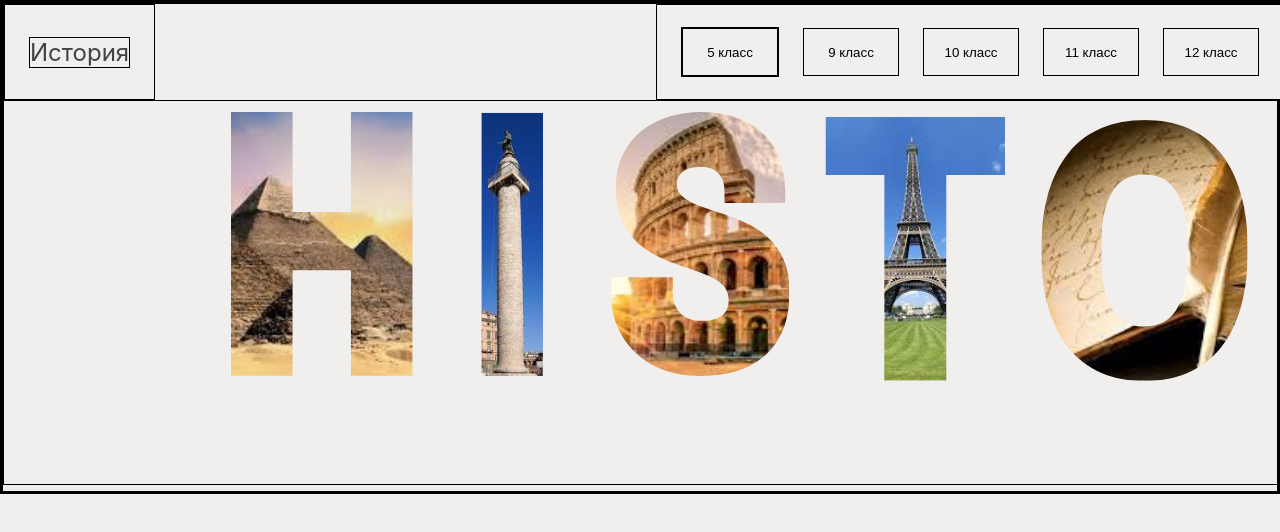
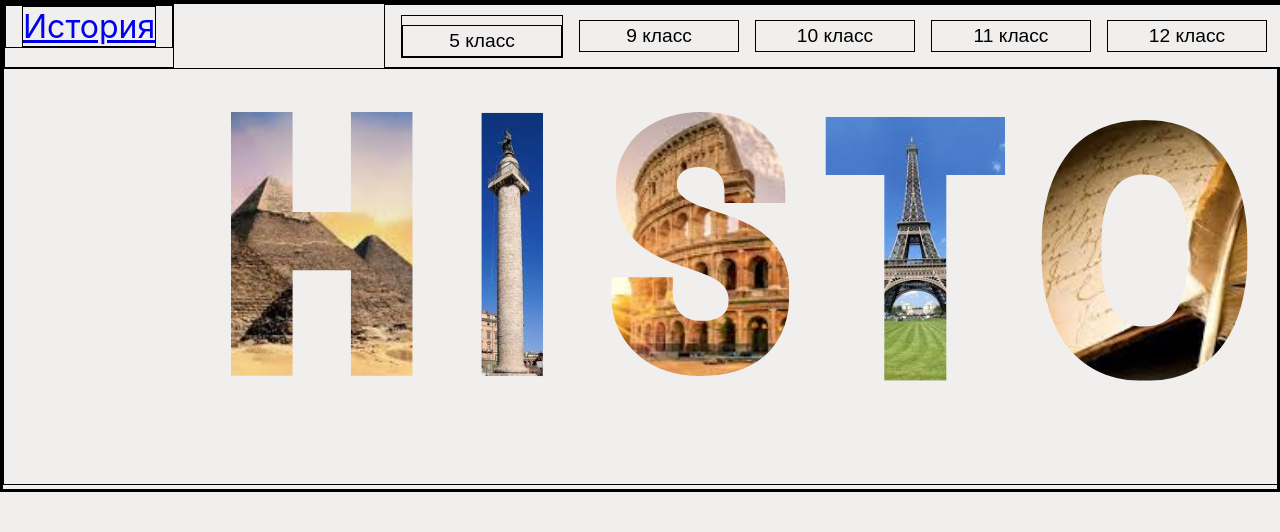
Before and after one commit to zoobb/vue-history, a Vue app: page / in a window 1280 px wide. Shown: the top 532 px of the page. Built offline with nearby package versions, Linux system fonts and the light colour scheme.

Commit message:
minor header refactoring

```diff
--- a/src/App.vue
+++ b/src/App.vue
@@ -20,8 +20,6 @@ import BannerBlock from './components/BannerBlock.vue';
   background-color: #f1efee;
   color: #434343;
 
-  font-size: 24px;
-
   font-family: Inter, system-ui, Avenir, Helvetica, Arial, sans-serif;
   font-weight: 400;
 
--- a/src/components/HeaderBlock.vue
+++ b/src/components/HeaderBlock.vue
@@ -4,9 +4,11 @@
 
 <template>
   <div class="header">
-    <div class="logo">
-      <span>История</span>
-    </div>
+    <router-link to="/">
+      <div class="logo">
+        <span>История</span>
+      </div>
+    </router-link>
     <div class="nav">
       <router-link to="/fifth_class">
         <button>5 класс</button>
@@ -27,6 +29,7 @@
   position: fixed;
   display: flex;
   justify-content: space-between;
+  font-size: 2rem;
 }
 
 .logo {
@@ -45,6 +48,7 @@
 button {
   background: none;
   height: 2rem;
-  width: 4rem;
+  width: 10rem;
+  font-size: 1.2rem;
 }
 </style>
```
